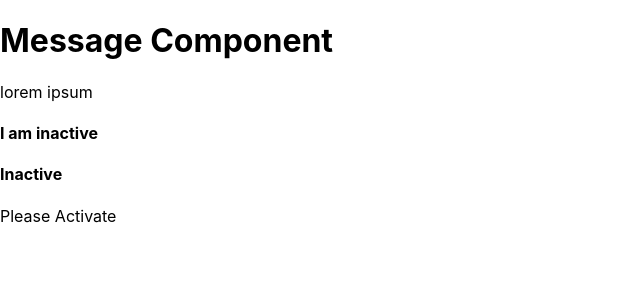
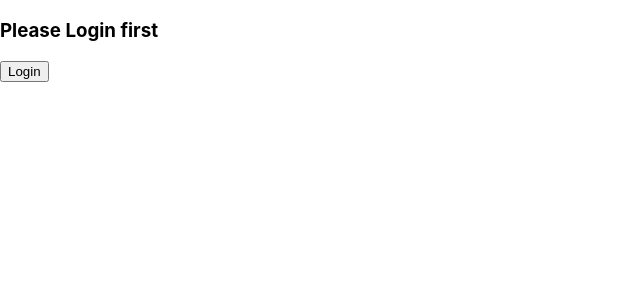
Before and after one commit to CodeKul/FullStackWeb-30Nov, a React (Create React App) app in the folder ReactJS/helloworld/: page / in a window 1280 px wide. Shown: the top 300 px of the page, without its empty margins (0-640 px from the left). Built offline with nearby package versions, Linux system fonts and the light colour scheme.

Commit message:
conditional rendering

```diff
--- a/ReactJS/helloworld/src/App.js
+++ b/ReactJS/helloworld/src/App.js
@@ -7,6 +7,7 @@ import TableComponent from "./TableComponent";
 import Clock from "./Clock";
 import FunComponent from "./FunComponent";
 import Message from "./Message";
+import LoginStatus from "./LoginStatus";
 function App() {
   let a = 10;
   let b = 20;
@@ -15,6 +16,7 @@ function App() {
   let person = { firstName: "JOhn", city: "Pune" };
   let employee = { salary: 40000, empid: 100 };
   let isActive = false;
+  let isLoggedIn = true;
   return (
     <div>
       {/* <h1>React Application</h1>
@@ -28,7 +30,8 @@ function App() {
 
       */}
 
-      <Message status={isActive} />
+      {/* <Message status={isActive} /> */}
+      <LoginStatus />
     </div>
   );
 }
--- /dev/null
+++ b/ReactJS/helloworld/src/LoginButton.js
@@ -0,0 +1,11 @@
+import React from "react";
+
+function LoginButton({loginmsg}) {
+  return (
+    <div>
+      <button onClick={loginmsg}>Login</button>
+    </div>
+  );
+}
+
+export default LoginButton;
--- /dev/null
+++ b/ReactJS/helloworld/src/LoginStatus.js
@@ -0,0 +1,40 @@
+import React from "react";
+import LoginButton from "./LoginButton";
+import LogoutButton from "./LogoutButton";
+
+class LoginStatus extends React.Component {
+  constructor() {
+    super();
+    this.state = {
+      isLoggedIn: false,
+    };
+  }
+  loginClick = () => {
+    this.setState({ isLoggedIn: !this.state.isLoggedIn });
+  };
+  logoutClick = () => {
+    this.setState({ isLoggedIn: !this.state.isLoggedIn });
+  };
+
+  render() {
+    return (
+      <div>
+        {this.state.isLoggedIn ? (
+          <div>
+            <h3>Welcome</h3>
+            <p>User</p>
+          </div>
+        ) : (
+          <h3>Please Login first</h3>
+        )}
+        {this.state.isLoggedIn ? (
+          <LogoutButton logoutmsg={this.logoutClick} />
+        ) : (
+          <LoginButton loginmsg={this.loginClick} />
+        )}
+      </div>
+    );
+  }
+}
+
+export default LoginStatus;
--- /dev/null
+++ b/ReactJS/helloworld/src/LogoutButton.js
@@ -0,0 +1,11 @@
+import React from "react";
+
+function LogoutButton({ logoutmsg }) {
+  return (
+    <div>
+      <button onClick={logoutmsg}>Logout</button>
+    </div>
+  );
+}
+
+export default LogoutButton;
--- a/ReactJS/helloworld/src/Message.js
+++ b/ReactJS/helloworld/src/Message.js
@@ -1,4 +1,3 @@
-import { render } from "@testing-library/react";
 import React from "react";
 import Active from "./Active";
 import InActive from "./InActive";
```
Also changed, not shown: 1 other file (tests, documents, lock files or other folders).
